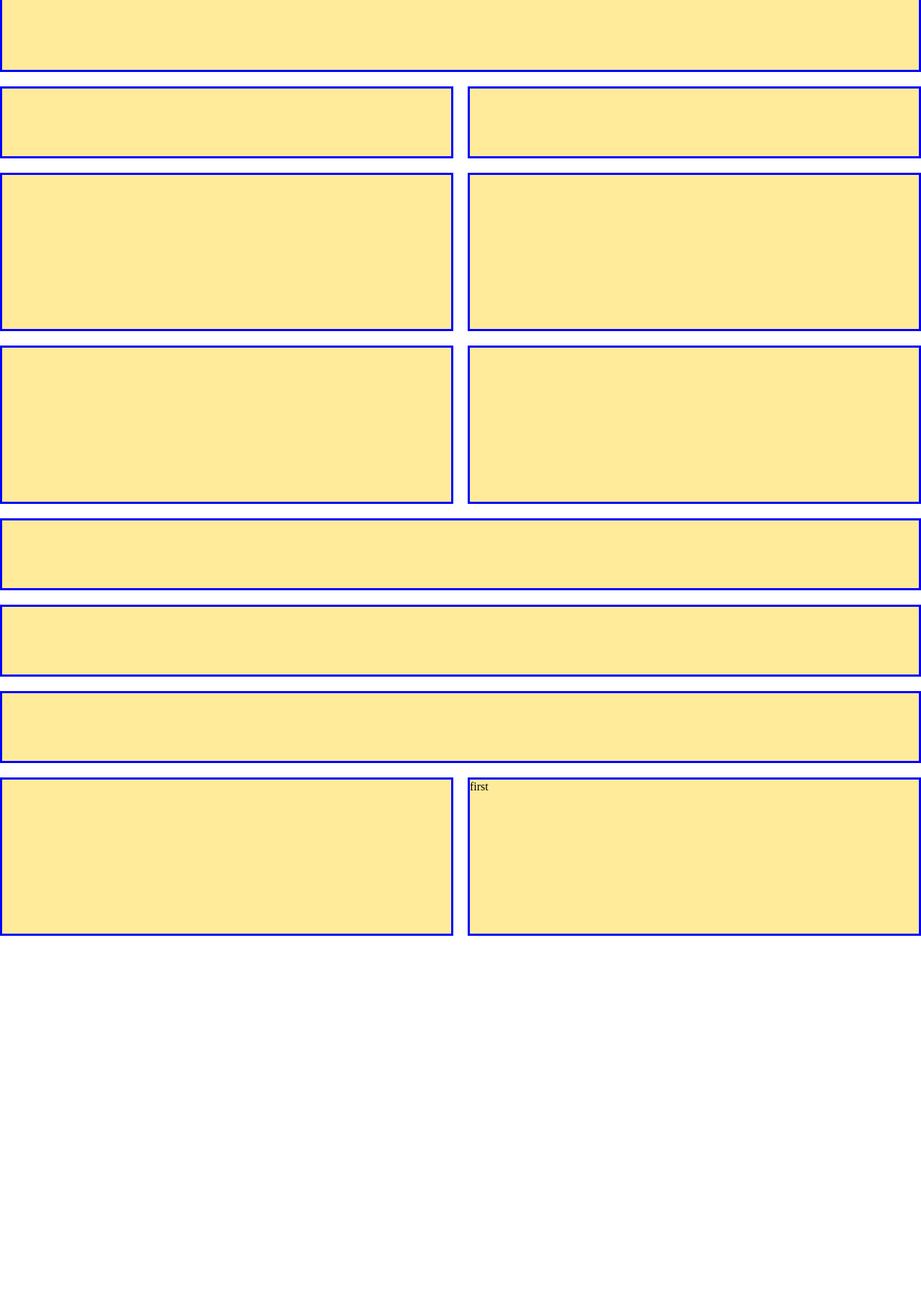
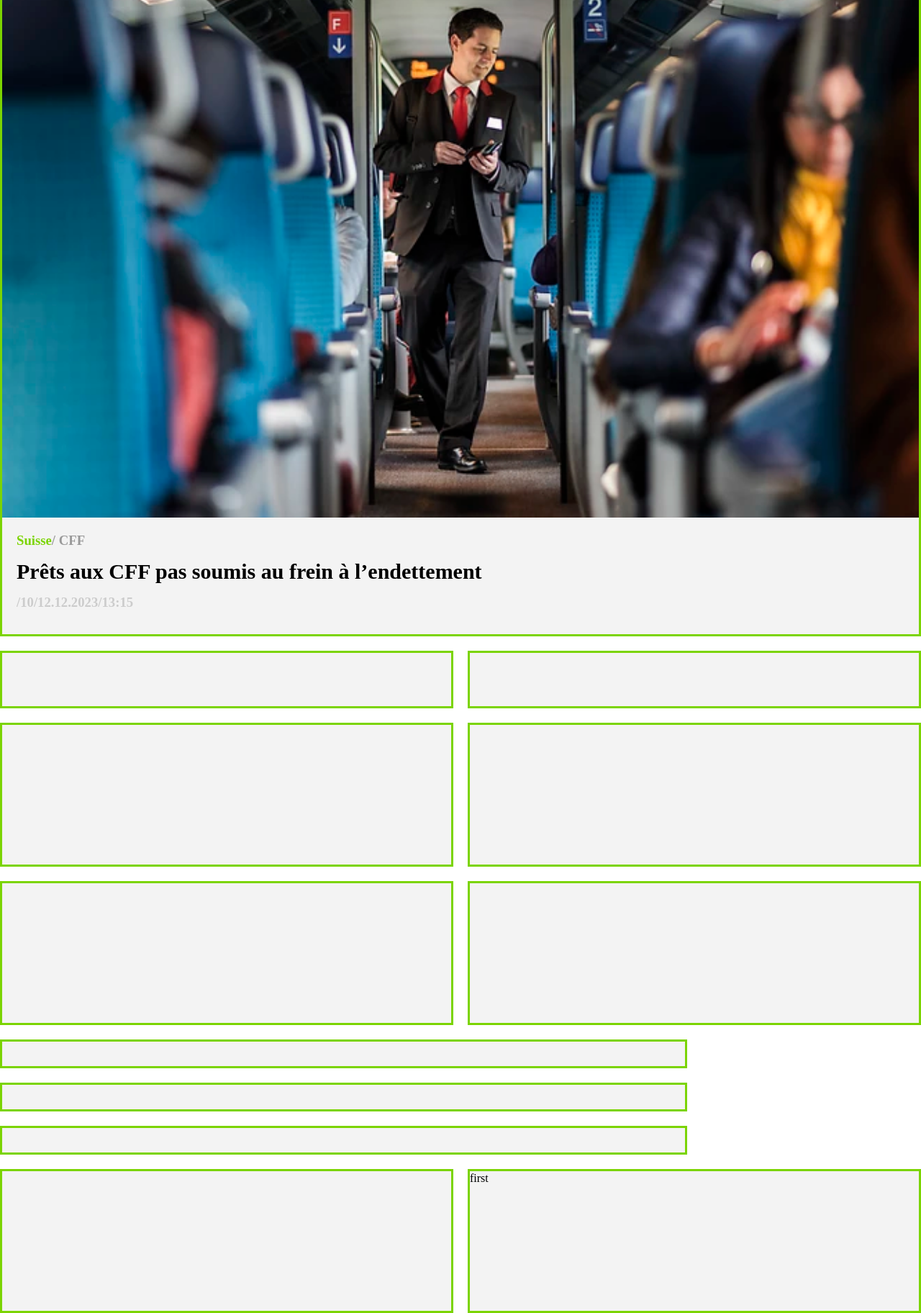
Before and after one commit to plromanens/projet-newswall, a website built with Parcel: page src/index.html in a window 1280 px wide. Shown: the part 240-2064 px from the top of the page at 72% size. Before the commit the page ends 1540 px from the top, so only its background shows below. Built offline with nearby package versions, Linux system fonts and the light colour scheme.

Commit message:
commit du jour

```diff
--- a/src/index.html
+++ b/src/index.html
@@ -7,19 +7,33 @@
     <link rel="stylesheet" href="scss/main.scss" />
   </head>
   <body>
+    <!-- intégré la font -->
     <div class="grid">
-      <div class="item col-2 col-3 row-3"></div>
-      <div class="item col-2"></div>
-      <div class="item col-2"></div>
-      <div class="item col-2 row-2"></div>
-      <div class="item col-2 row-2"></div>
-      <div class="item col-2 row-2"></div>
-      <div class="item col-3 row-1"></div>
-      <div class="item col-3 row-1"></div>
-      <div class="item col-3 row-1"></div>
-      <div class="item col-2 row-2"></div>
-      <div class="item col-2 row-2"></div>
-      <div class="item col-2 row-2">first</div>
+      <div class="item col-2 col-4 news-1">
+        <img src="img/Suisse-1.webp" alt="" />
+        <div class="info-container">
+          <h3><span>Suisse</span>/ CFF</h3>
+          <h2>Prêts aux CFF pas soumis au frein à l’endettement</h2>
+          <p>
+            Le financement durable des CFF doit être garanti. Le National
+            soutient le versement à la compagnie ferroviaire de 1,15 milliard de
+            francs pour réduire son endettement. Il refuse par contre que les
+            futurs prêts soient soumis à la règle du frein à l’endettement.
+          </p>
+          <h3 class="mini-info">/10/12.12.2023/13:15</h3>
+        </div>
+      </div>
+      <div class="item col-2 news-3"></div>
+      <div class="item col-2 news-3"></div>
+      <div class="item col-2 news-2"></div>
+      <div class="item col-2 news-2"></div>
+      <div class="item col-2 news-2"></div>
+      <div class="item col-3 news-4"></div>
+      <div class="item col-3 news-4"></div>
+      <div class="item col-3 news-4"></div>
+      <div class="item col-2 news-2"></div>
+      <div class="item col-2 news-2"></div>
+      <div class="item col-2 news-2">first</div>
     </div>
 
     <script src="js/main.js" type="module"></script>
--- a/src/scss/_base.scss
+++ b/src/scss/_base.scss
@@ -42,3 +42,40 @@ video {
 /* ====================================
 // base rules
 // ==================================== */
+
+h3 {
+  color: #999999;
+  margin-bottom: 1%;
+}
+
+.mini-info {
+  color: #cccccc;
+}
+
+span {
+  color: #7bd400;
+}
+
+img {
+  width: 100%;
+}
+
+h2 {
+  margin-bottom: 1%;
+  font-size: 16px;
+}
+
+p {
+  margin-bottom: 1%;
+  font-size: 12px;
+}
+
+@media (min-width: 1200px) {
+  h2 {
+    font-size: 30px;
+  }
+
+  p {
+    display: none;
+  }
+}
--- a/src/scss/_layout.scss
+++ b/src/scss/_layout.scss
@@ -1,15 +1,36 @@
 .grid {
   display: grid;
   grid-template-columns: 1fr;
-  grid-auto-rows: 100px;
+  grid-auto-rows: max-content;
   grid-auto-flow: row dense;
   gap: 20px;
 }
 
 .item {
-  border: 3px solid blue;
+  border: 3px solid #7bd400;
   order: 2;
-  background-color: #fc06;
+  min-height: 100px;
+  background-color: #f3f3f3;
+}
+
+.news-1 {
+  min-height: 50vh;
+}
+
+.news-2 {
+  min-height: 25vh;
+}
+
+.news-3 {
+  min-height: 10vh;
+}
+
+.news-4 {
+  min-height: 5vh;
+}
+
+.news-1 .info-container {
+  padding: 20px;
 }
 
 @media (min-width: 768px) {
@@ -28,9 +49,12 @@
   }
 
   .col-3 {
+    grid-column-end: span 3;
+  }
+
+  .col-4 {
     grid-column-end: span 4;
   }
-
   // .first {
   //   order: 1;
   //   background-color: #cf06;
--- a/src/scss/main.scss
+++ b/src/scss/main.scss
@@ -1,3 +1,3 @@
 @import "base";
 @import "layout";
-@import "modules/example";
+@import "modules/card1";
```
Also changed, not shown: src/img/Economie-1.png (added), src/img/Economie-2.webp (added), src/img/Economie-3.png (added), src/img/International-1.webp (added), src/img/International-2.webp (added), src/img/International-3.webp (added), src/img/Suisse-1.webp (added), src/img/Suisse-2.png (added), src/img/Suisse-3.png (added), src/scss/modules/_card1.scss (added), src/scss/modules/_example.scss (deleted), 2 other files.
